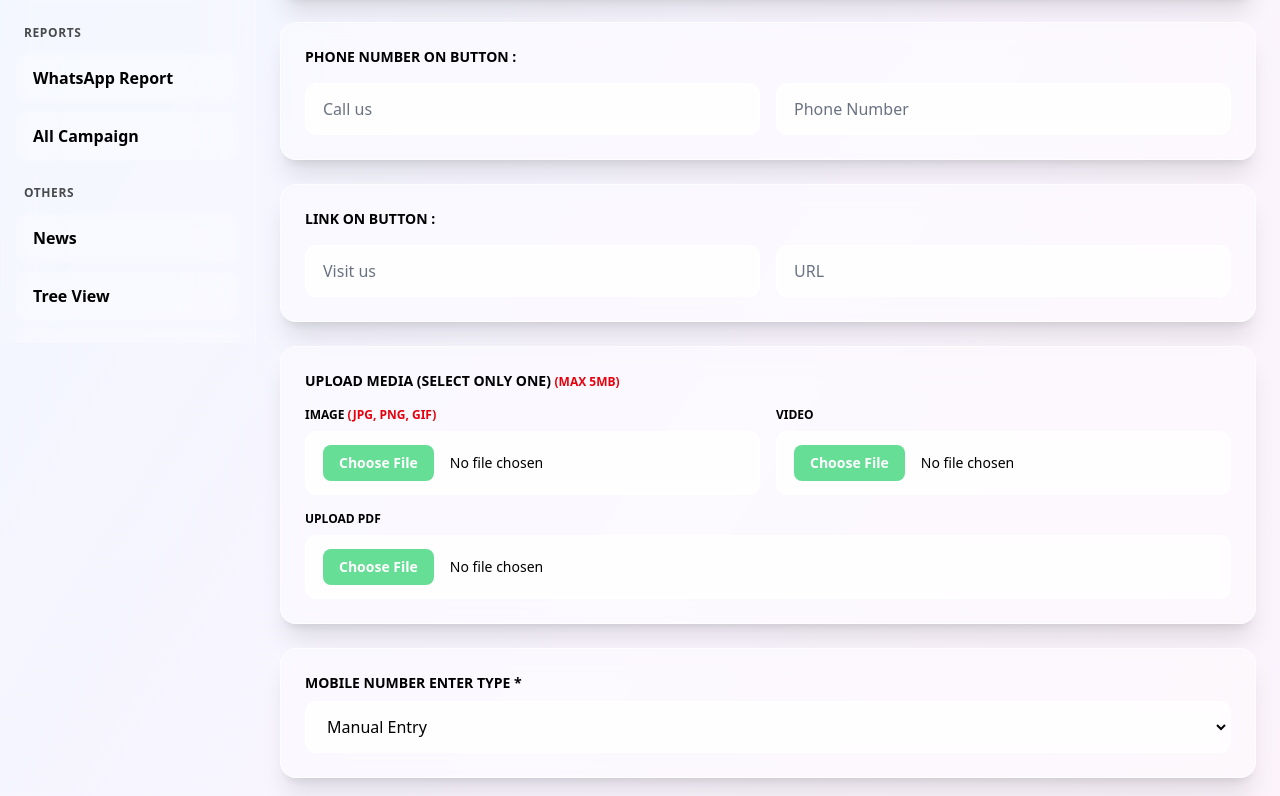
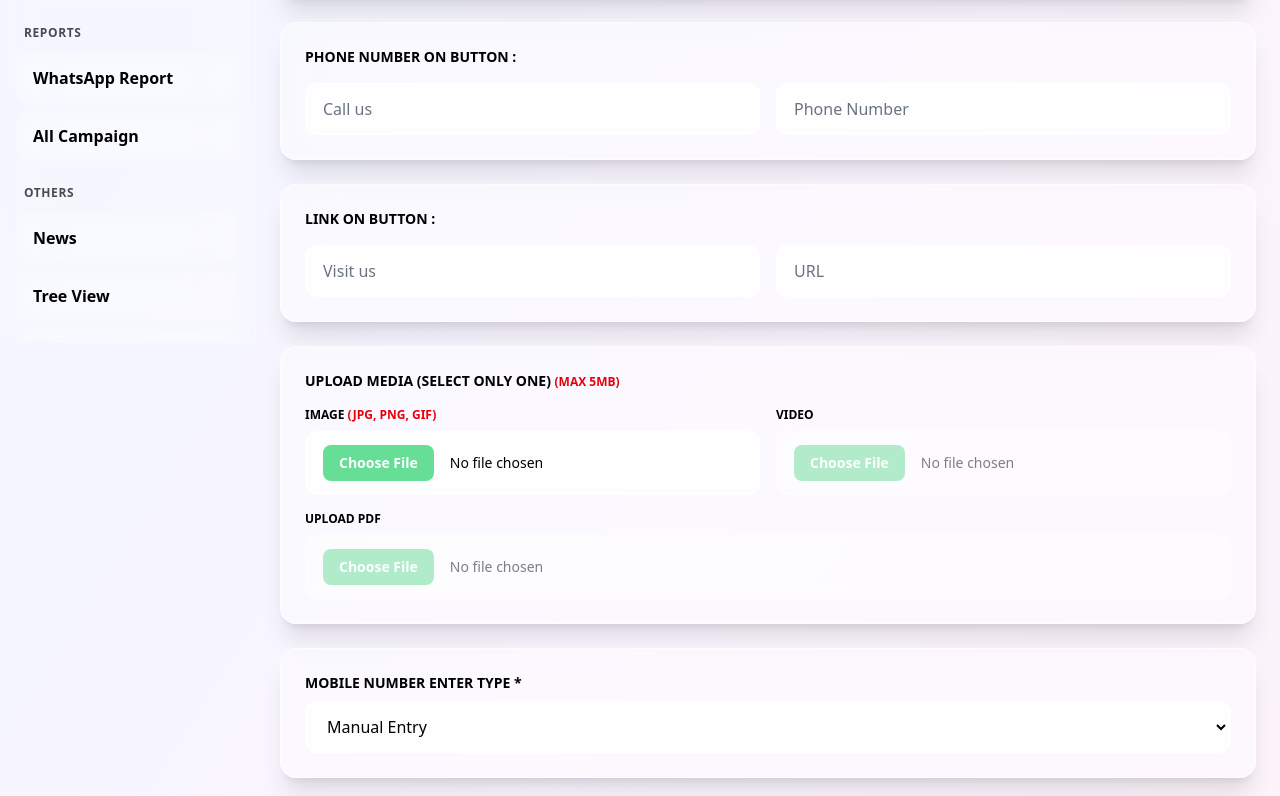
Before and after one commit to Rammal13/WhatsApp-Campaigner, a React (Vite) app in the folder frontend/: page /send-whatsapp in a window 1280 px wide. Shown: the part 457-1253 px from the top of the page. Built offline with nearby package versions, Linux system fonts and the light colour scheme; sample sign-in values are in the browser's storage.

Commit message:
Update exportCampaignToExcel to adjust column widths and modify media URL message

```diff
--- a/frontend/src/pages/SendWhatsapp.tsx
+++ b/frontend/src/pages/SendWhatsapp.tsx
@@ -382,7 +382,7 @@ const SendWhatsapp = () => {
                     {phoneNumberError}
                   </p>
                   <button
-                    onClick={() => {}}
+                    onClick={() => {setPhoneNumberError('');}}
                     className="text-white hover:text-gray-200 transition-colors flex-shrink-0"
                   >
                     <svg
@@ -484,9 +484,10 @@ const SendWhatsapp = () => {
                 type="file"
                 accept="video/*"
                 onChange={(e) => handleFileUpload(e, "video")}
-                disabled={
-                  loading || (selectedFile !== null && fileType !== "video")
-                }
+                // disabled={
+                //   loading || (selectedFile !== null && fileType !== "video")
+                // }
+                disabled={true}
                 className="w-full px-3 sm:px-4 py-2.5 sm:py-3 bg-white/60 backdrop-blur-sm border-2 border-white/80 rounded-lg sm:rounded-xl text-xs sm:text-sm text-black file:mr-2 sm:file:mr-4 file:py-1.5 sm:file:py-2 file:px-3 sm:file:px-4 file:rounded-lg file:border-0 file:bg-green-500/60 file:text-white file:text-xs sm:file:text-sm file:font-semibold hover:file:bg-green-600/60 focus:outline-none disabled:opacity-50"
               />
             </div>
@@ -500,9 +501,10 @@ const SendWhatsapp = () => {
                 type="file"
                 accept="application/pdf"
                 onChange={(e) => handleFileUpload(e, "pdf")}
-                disabled={
-                  loading || (selectedFile !== null && fileType !== "pdf")
-                }
+                // disabled={
+                //   loading || (selectedFile !== null && fileType !== "pdf")
+                // }
+                disabled={true}
                 className="w-full px-3 sm:px-4 py-2.5 sm:py-3 bg-white/60 backdrop-blur-sm border-2 border-white/80 rounded-lg sm:rounded-xl text-xs sm:text-sm text-black file:mr-2 sm:file:mr-4 file:py-1.5 sm:file:py-2 file:px-3 sm:file:px-4 file:rounded-lg file:border-0 file:bg-green-500/60 file:text-white file:text-xs sm:file:text-sm file:font-semibold hover:file:bg-green-600/60 focus:outline-none disabled:opacity-50"
               />
             </div>
@@ -517,7 +519,7 @@ const SendWhatsapp = () => {
                     {fileUploadError}
                   </p>
                   <button
-                    onClick={() => {}}
+                    onClick={() => { setFileUploadError(''); }}
                     className="text-white hover:text-gray-200 transition-colors flex-shrink-0"
                   >
                     <svg
@@ -578,7 +580,7 @@ const SendWhatsapp = () => {
                     {mobileNumberError}
                   </p>
                   <button
-                    onClick={() => {}}
+                    onClick={() => {setMobileNumberError('');}}
                     className="text-white hover:text-gray-200 transition-colors flex-shrink-0"
                   >
                     <svg
```
Also changed, not shown: 1 other file (tests, documents, lock files or other folders).
